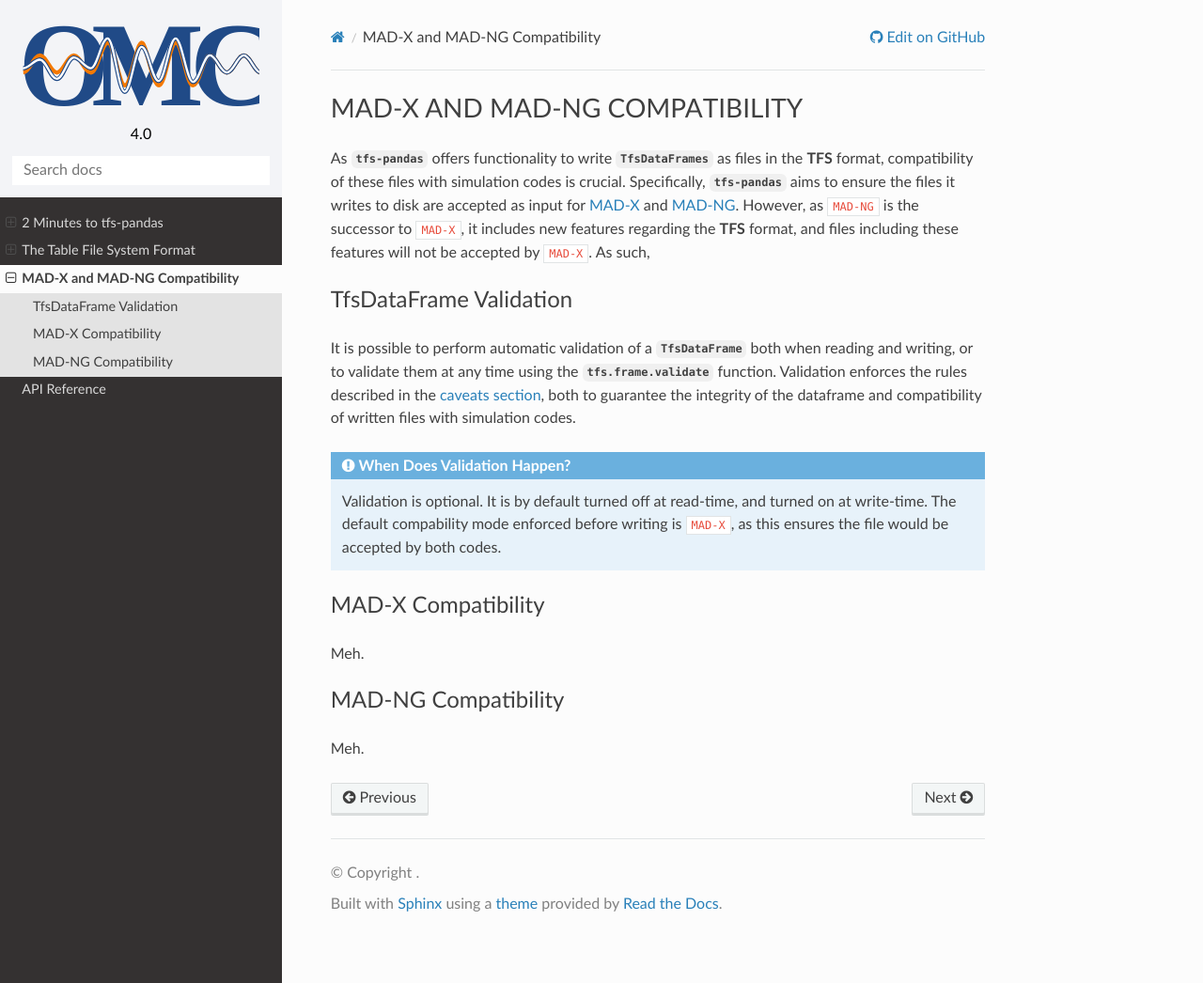
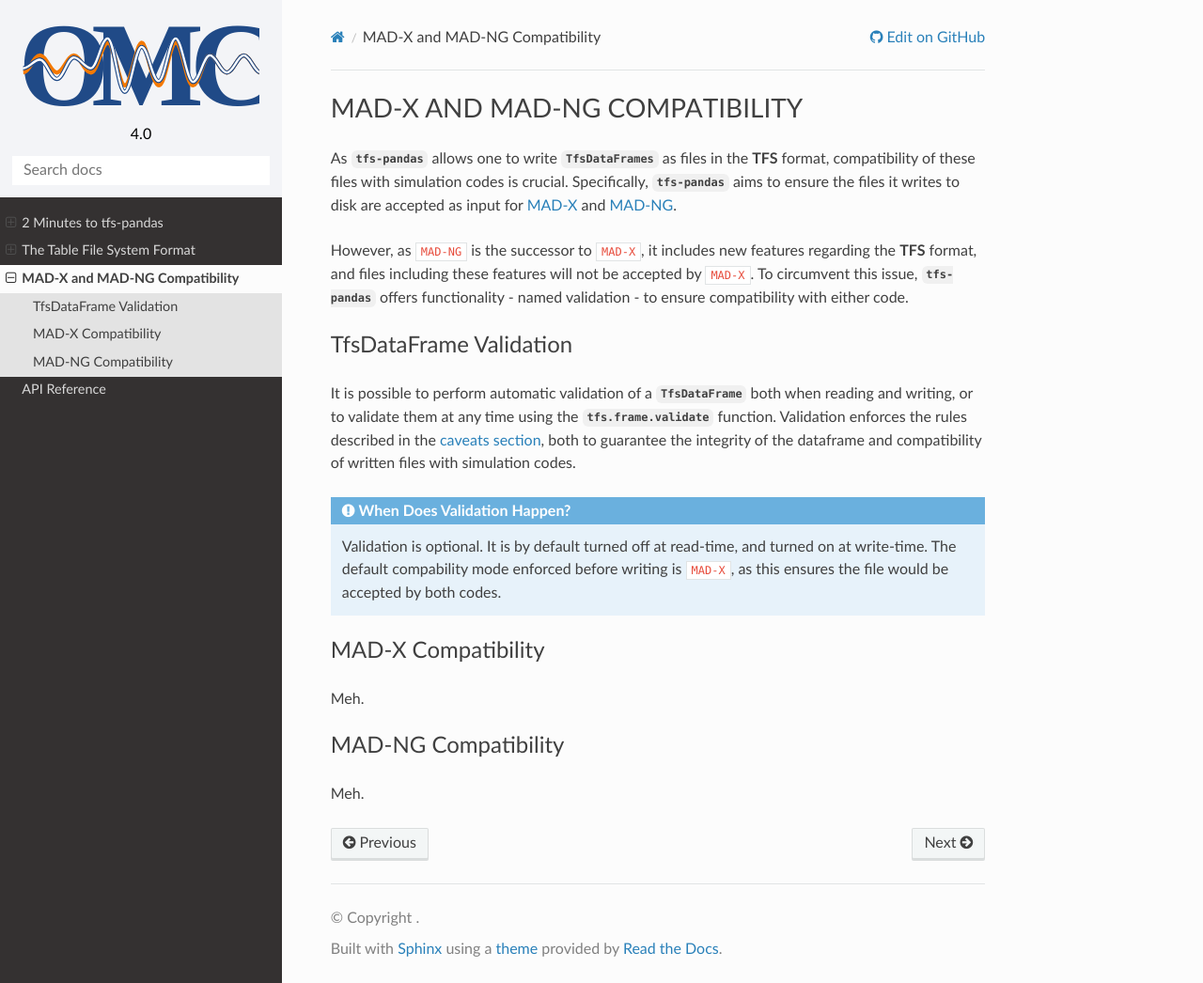
Before and after one commit to pylhc/tfs, a Sphinx documentation site: the page built from doc/compatibility.rst, in a window 1280 px wide and 1046 px high. Shown: the whole window at 94% size. Built offline with Sphinx 7.4.7 and the Read the Docs theme 2.0.0, drawn with Linux system fonts in a browser that asks for light colours.

Commit message:
first section ok

```diff
--- a/doc/compatibility.rst
+++ b/doc/compatibility.rst
@@ -1,10 +1,11 @@
 MAD-X and MAD-NG Compatibility
 ==============================
 
-As `tfs-pandas` offers functionality to write `TfsDataFrames` as files in the **TFS** format, compatibility of these files with simulation codes is crucial.
+As `tfs-pandas` allows one to write `TfsDataFrames` as files in the **TFS** format, compatibility of these files with simulation codes is crucial.
 Specifically, `tfs-pandas` aims to ensure the files it writes to disk are accepted as input for `MAD-X <https://madx.web.cern.ch/>`_ and `MAD-NG <https://madx.web.cern.ch/releases/madng/html/>`_.
+
 However, as ``MAD-NG`` is the successor to ``MAD-X``, it includes new features regarding the **TFS** format, and files including these features will not be accepted by ``MAD-X``.
-As such,
+To circumvent this issue, `tfs-pandas` offers functionality - named validation - to ensure compatibility with either code.
 
 TfsDataFrame Validation
 -----------------------
```
